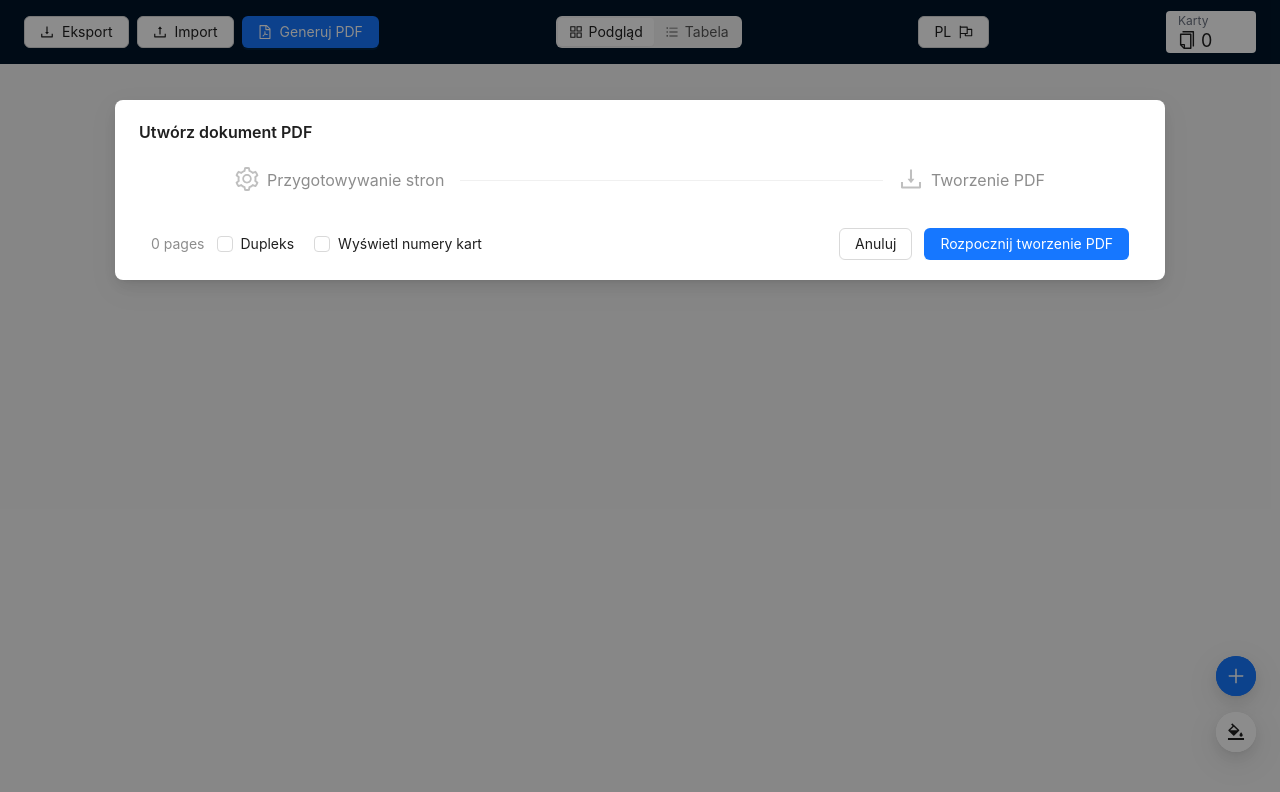
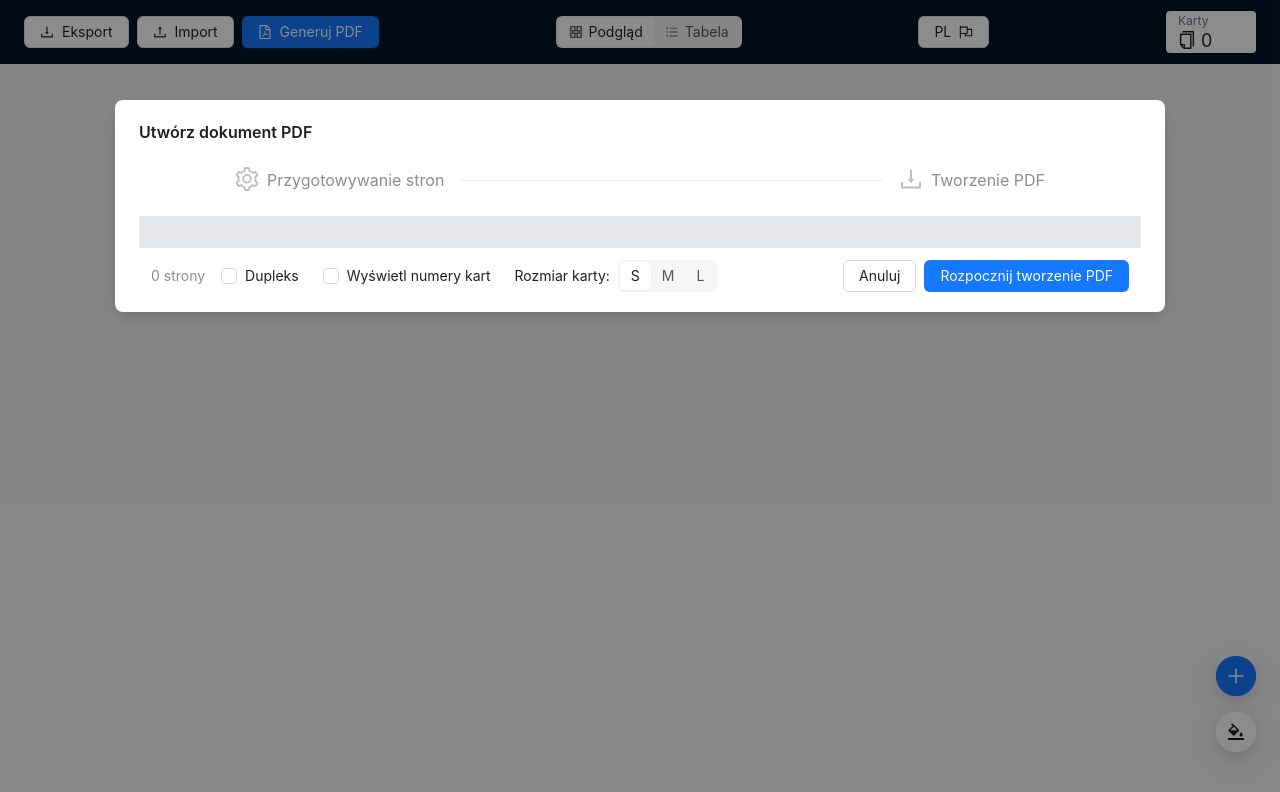
Before and after one commit to dzegarra/letra-a-letra, a React (Vite) app: page / in a window 1280 px wide. Both pictures are taken after a click on the button "Generuj PDF". Shown: the top 792 px of the page. Built offline with nearby package versions, Linux system fonts and the light colour scheme.

Commit message:
Added option to change the size of the cards

```diff
--- a/src/@types/i18next.d.ts
+++ b/src/@types/i18next.d.ts
@@ -16,6 +16,7 @@ declare module "i18next" {
         table: string;
         cards: string;
         totalNumberOfCards: string;
+        cardSize: string;
         deleteCard: string;
         areYouSureToDeleteThisCard: string;
         yes: string;
--- a/src/components/CardFront.tsx
+++ b/src/components/CardFront.tsx
@@ -1,25 +1,25 @@
-import { useState } from "react";
+import { ComponentProps, useState } from "react";
 import clsx from "clsx";
 import { motion, AnimatePresence } from "motion/react";
+import { Button } from "antd";
 import { CircularWord } from "./CircularWord";
 import { CardBackground } from "./CardBackground";
 import { ConfirmForm } from "./ConfigForm";
 import { Card as CardType } from "../types";
 import { CardDeletePopConfirm } from "./CardDeletePopConfirm";
-import { Button } from "antd";
 
 type CardFrontProps = {
   index?: number;
   card: CardType;
   hideIndex?: boolean;
   onUpdate?: (card: CardType) => void;
-};
+} & ComponentProps<"div">;
 
-export const CardFront = ({ index, card, hideIndex = false, onUpdate }: CardFrontProps) => {
+export const CardFront = ({ index, card, hideIndex = false, className, onUpdate }: CardFrontProps) => {
   const [editVisible, setEditVisible] = useState(false);
 
   return (
-    <div className="h-[340px] w-[340px] relative select-none">
+    <div className={clsx("h-[340px] w-[340px] relative select-none", className)}>
       <div
         className={clsx("relative w-full h-full flex justify-center", {
           "blur-sm": editVisible,
--- a/src/components/Page.tsx
+++ b/src/components/Page.tsx
@@ -33,7 +33,7 @@ export const Page = ({ children, className, contentClassname, format, replaceWit
 
   return (
     <div
-      className={clsx("m-3 bg-white shadow-md relative", className)}
+      className={clsx(" bg-white shadow-md relative overflow-hidden", className)}
       style={{
         width: `${dimensions.w / 10}mm`,
         height: `${dimensions.h / 10}mm`,
--- a/src/components/PrintDocument.tsx
+++ b/src/components/PrintDocument.tsx
@@ -1,7 +1,7 @@
 import { ComponentProps, useRef, useState, useCallback, useMemo } from "react";
 import chunk from "lodash/chunk";
 import zip from "lodash/zip";
-import { Button, Checkbox, Steps, StepsProps, Tooltip, Typography } from "antd";
+import { Button, Checkbox, Segmented, Space, Steps, StepsProps, Tooltip, Typography } from "antd";
 import { useCardsStore } from "../store";
 import { CardFront } from "./CardFront";
 import { calculateRearColors } from "../helpers/calculateRearColors";
@@ -13,6 +13,7 @@ import { PageSizes, PDFDocument } from "pdf-lib";
 import { bytesToPdf } from "../helpers/bytesToPdf";
 import { DownloadOutlined, LoadingOutlined, SettingOutlined } from "@ant-design/icons";
 import { useTranslation } from "react-i18next";
+import { cardSizes } from "../constants";
 
 type PreviewViewProps = ComponentProps<"div"> & {
   onComplete: () => void;
@@ -23,6 +24,7 @@ export const PrintDocument = ({ className, onComplete, ...props }: PreviewViewPr
   const [showCardNumber, setShowCardNumber] = useState(false);
   const [renderingStatus, setRenderingStatus] = useState<StepsProps["status"]>("wait");
   const [creatingPdfStatus, setCreatingPdfStatus] = useState<StepsProps["status"]>("wait");
+  const [cardSize, setCardSize] = useState<keyof typeof cardSizes>("S");
   const pagesRef = useRef<HTMLDivElement>(null);
   const colors = useCardsStore((state) => state.colors);
   const cards = useCardsStore((state) => state.cards);
@@ -37,14 +39,15 @@ export const PrintDocument = ({ className, onComplete, ...props }: PreviewViewPr
     let nextCardIndex = 0;
 
     const frontPages = cardsGroupedBySix.map((cards, index) => (
-      <Page format="a4" key={`front-${index}`}>
-        <div className="inline-grid grid-cols-2 grid-rows-3 gap-5 mt-3 ml-3">
+      <Page format="a4" key={`front-page-${index}`}>
+        <div className="inline-grid grid-cols-2 grid-rows-3 gap-1 p-3 w-full h-full place-items-center">
           {cards.map((card) => (
             <CardFront
-              key={`card-front-${nextCardIndex}`}
+              key={`front-card-${nextCardIndex}`}
               card={card}
               index={nextCardIndex++}
               hideIndex={!showCardNumber}
+              className={cardSizes[cardSize]}
             />
           ))}
         </div>
@@ -53,10 +56,14 @@ export const PrintDocument = ({ className, onComplete, ...props }: PreviewViewPr
 
     nextCardIndex = 0;
     const rearPages = rearCardsGroupedBySix.map((colors, index) => (
-      <Page format="a4" key={`rear-${index}`} contentClassname="text-right">
-        <div className="inline-grid grid-cols-2 grid-rows-3 gap-5 mt-3 mr-3 self-end" style={{ direction: "rtl" }}>
+      <Page format="a4" key={`rear-page-${index}`}>
+        {/* The change in the direction (rtl) is done to flip the ordering of the rear cards when the number if not even */}
+        <div
+          className="inline-grid grid-cols-2 grid-rows-3 gap-1 p-3 w-full h-full place-items-center"
+          style={{ direction: "rtl" }}
+        >
           {colors.map((color, index) => (
-            <CardRear key={`card-rear-${index++}`} color={color} />
+            <CardRear key={`rear-card-${index++}`} color={color} className={cardSizes[cardSize]} />
           ))}
         </div>
       </Page>
@@ -66,7 +73,7 @@ export const PrintDocument = ({ className, onComplete, ...props }: PreviewViewPr
       return zip(frontPages, rearPages).flat();
     }
     return [...frontPages, ...rearPages];
-  }, [cards, colors, duplex, showCardNumber]);
+  }, [cards, colors, duplex, showCardNumber, cardSize]);
 
   const generatePdf = useCallback(
     async (screenshots: HTMLCanvasElement[]) => {
@@ -144,16 +151,14 @@ export const PrintDocument = ({ className, onComplete, ...props }: PreviewViewPr
           "overflow-hidden": renderingStatus === "process",
         })}
       >
-        <div className="flex flex-col flex-1 items-start" ref={pagesRef}>
+        <div className="flex flex-col flex-1 items-start gap-7 p-4" ref={pagesRef}>
           {pages}
         </div>
       </div>
 
       <div className="flex justify-between pt-3 px-3">
-        <div className="flex gap-3 items-center">
-          <Typography.Text type="secondary">
-            {pages.length} {t("pages", { count: pages.length })}
-          </Typography.Text>
+        <Space size="middle">
+          <Typography.Text type="secondary">{t("pages", { count: pages.length })}</Typography.Text>
           <Tooltip title={t("duplexTooltip")}>
             <Checkbox checked={duplex} onChange={(e) => setDuplex(e.target.checked)} disabled={isBusy}>
               {t("duplex")}
@@ -162,15 +167,25 @@ export const PrintDocument = ({ className, onComplete, ...props }: PreviewViewPr
           <Checkbox checked={showCardNumber} onChange={(e) => setShowCardNumber(e.target.checked)} disabled={isBusy}>
             {t("displayCardNumber")}
           </Checkbox>
-        </div>
-        <div className="flex gap-3">
+          <Space>
+            <span>{t("cardSize")}:</span>
+            <Segmented<string>
+              options={Object.keys(cardSizes)}
+              onChange={(value) => {
+                setCardSize(value as keyof typeof cardSizes);
+              }}
+              disabled={isBusy}
+            />
+          </Space>
+        </Space>
+        <Space>
           <Button type="default" onClick={onComplete} disabled={isBusy}>
             {t("cancel")}
           </Button>
           <Button type="primary" onClick={renderizePages} loading={isBusy}>
             {t("startCreatingPdf")}
           </Button>
-        </div>
+        </Space>
       </div>
     </div>
   );
--- a/src/constants.ts
+++ b/src/constants.ts
@@ -9,3 +9,9 @@ type FormInstance<T> = GetRef<typeof Form<T>>;
 export const EditableContext = createContext<FormInstance<Card> | null>(null);
 
 export const wordPositionName = ["outer", "middle", "inner"] as const;
+
+export const cardSizes = {
+  S: "scale-100",
+  M: "scale-110",
+  L: "scale-125",
+} as const;
--- a/src/i18n.ts
+++ b/src/i18n.ts
@@ -26,6 +26,7 @@ i18n
           table: "Table",
           cards: "Cards",
           totalNumberOfCards: "Total number of cards",
+          cardSize: "Card size",
           deleteCard: "Delete card",
           areYouSureToDeleteThisCard: "Are you sure to delete this card?",
           yes: "Yes",
@@ -43,8 +44,8 @@ i18n
           displayCardNumber: "Display card numbers",
           cancel: "Cancel",
           startCreatingPdf: "Start creating PDF",
-          pages_one: "pages",
-          pages_other: "pages",
+          pages_one: "{{count}} page",
+          pages_other: "{{count}} pages",
           inner: "Inner",
           middle: "Middle",
           outer: "Outer",
@@ -63,6 +64,7 @@ i18n
           table: "Tabla",
           cards: "Tarjetas",
           totalNumberOfCards: "Número total de tarjetas",
+          cardSize: "Tamaño de tarjeta",
           deleteCard: "Eliminar tarjeta",
           areYouSureToDeleteThisCard: "¿Estás seguro de eliminar esta tarjeta?",
           yes: "Sí",
@@ -80,8 +82,8 @@ i18n
           displayCardNumber: "Mostrar número de cada tarjeta",
           cancel: "Cancelar",
           startCreatingPdf: "Comenzar a crear PDF",
-          pages_one: "página",
-          pages_other: "páginas",
+          pages_one: "{{count}} página",
+          pages_other: "{{count}} páginas",
           inner: "Interno",
           middle: "Medio",
           outer: "Externo",
@@ -100,6 +102,7 @@ i18n
           table: "Tabela",
           cards: "Karty",
           totalNumberOfCards: "Łączna liczba kart",
+          cardSize: "Rozmiar karty",
           deleteCard: "Usuń kartę",
           areYouSureToDeleteThisCard: "Czy na pewno chcesz usunąć tę kartę?",
           yes: "Tak",
@@ -117,8 +120,9 @@ i18n
           displayCardNumber: "Wyświetl numery kart",
           cancel: "Anuluj",
           startCreatingPdf: "Rozpocznij tworzenie PDF",
-          pages_one: "strona",
-          pages_other: "strony",
+          pages: "{{count}} strony",
+          pages_one: "{{count}} strona",
+          pages_other: "{{count}} strony",
           inner: "Wewnętrzny",
           middle: "Środkowy",
           outer: "Zewnętrzny",
```
